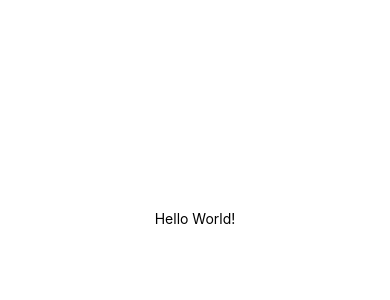
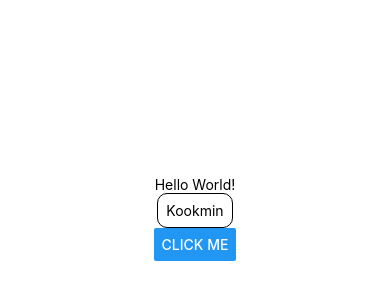
Before and after one commit to ljh37694/ReactNativeUdemy, a React Native app in the folder RNCourse/: screen / in a window 390 px wide. Shown: the part 204-504 px from the top of the page. Built offline with nearby package versions, Linux system fonts and the light colour scheme.

Commit message:
style 적용 실습

```diff
--- a/RNCourse/App.js
+++ b/RNCourse/App.js
@@ -1,11 +1,11 @@
-import { StatusBar } from 'expo-status-bar';
-import { StyleSheet, Text, View } from 'react-native';
+import { Button, StyleSheet, Text, View } from 'react-native';
 
 export default function App() {
   return (
     <View style={styles.container}>
       <Text>Hello World!</Text>
-      <StatusBar style="auto" />
+      <Text style={styles.textTest}>Kookmin</Text>
+      <Button title='Click me' onPress={() => { alert("Hello")}}></Button>
     </View>
   );
 }
@@ -17,4 +17,10 @@ const styles = StyleSheet.create({
     alignItems: 'center',
     justifyContent: 'center',
   },
+  textTest: {
+    padding: 8,
+    borderColor: "black",
+    borderWidth: 1,
+    borderRadius: 10,
+  }
 });
```
